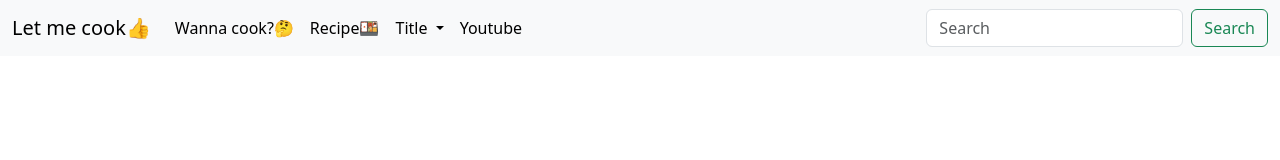
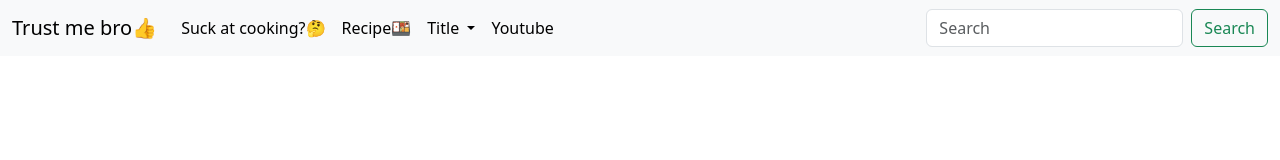
Before and after one commit to Tama-channn/Final-project-ma-boi, a plain HTML site: page index.html in a window 1280 px wide. Drawn offline with nearby package versions, Linux system fonts and the light colour scheme.

Commit message:
Update index.html

```diff
--- a/index.html
+++ b/index.html
@@ -14,14 +14,14 @@
     </div>
     <nav class="navbar navbar-expand-lg navbar-light bg-light">
         <div class="container-fluid">
-          <a class="navbar-brand" href="#">Let me cook👍</a>
+          <a class="navbar-brand" href="#">Trust me bro👍</a>
           <button class="navbar-toggler" type="button" data-bs-toggle="collapse" data-bs-target="#navbarSupportedContent" aria-controls="navbarSupportedContent" aria-expanded="false" aria-label="Toggle navigation">
             <span class="navbar-toggler-icon"></span>
           </button>
           <div class="collapse navbar-collapse" id="navbarSupportedContent">
             <ul class="navbar-nav me-auto mb-2 mb-lg-0">
               <li class="nav-item">
-                <a class="nav-link active" aria-current="page" href="#">Wanna cook?🤔</a>
+                <a class="nav-link active" aria-current="page" href="#">Suck at cooking?🤔</a>
               </li>
               <li class="nav-item">
                 <a class="nav-link active" href="#">Recipe🍱</a>
```
